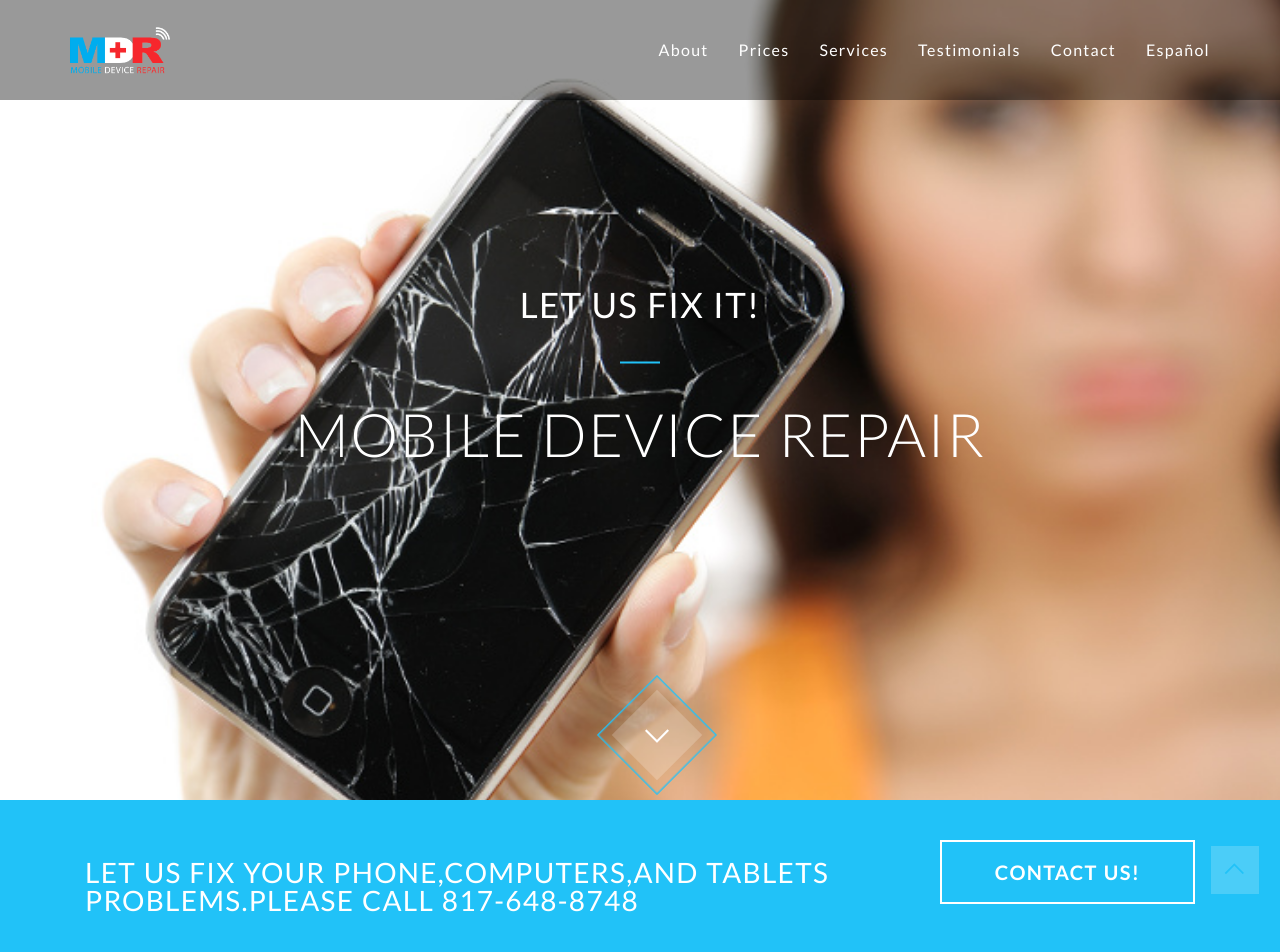
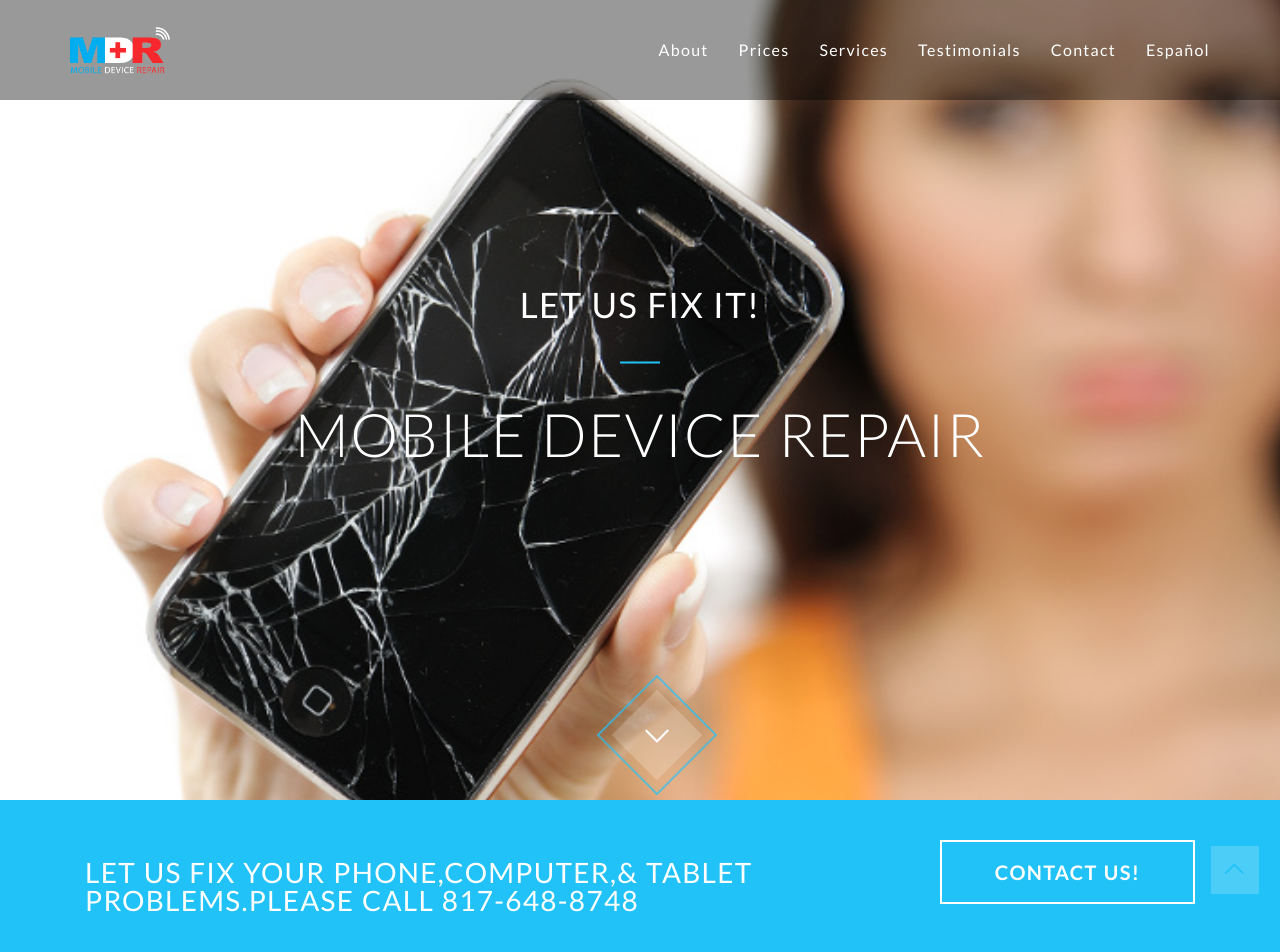
Before and after one commit to jdmr/mymdr, a Nuxt app: page / in a window 1280 px wide. Shown: the top 952 px of the page. Built offline with nearby package versions, Linux system fonts and the light colour scheme.

Commit message:
Update index.vue

```diff
--- a/pages/index.vue
+++ b/pages/index.vue
@@ -152,7 +152,7 @@
       <div class="container">
 
         <div class="col-md-9 col-sm-12">
-          <h2>Let us fix your Phone,computers,and tablets problems.Please Call 817-648-8748</h2>
+          <h2>Let us fix your Phone,computer,& tablet problems.Please Call 817-648-8748</h2>
         </div>
         <div class="col-md-3 col-md-push-0 col-sm-8 col-sm-push-2 col-xs-10 col-xs-push-1">
           <a
```
